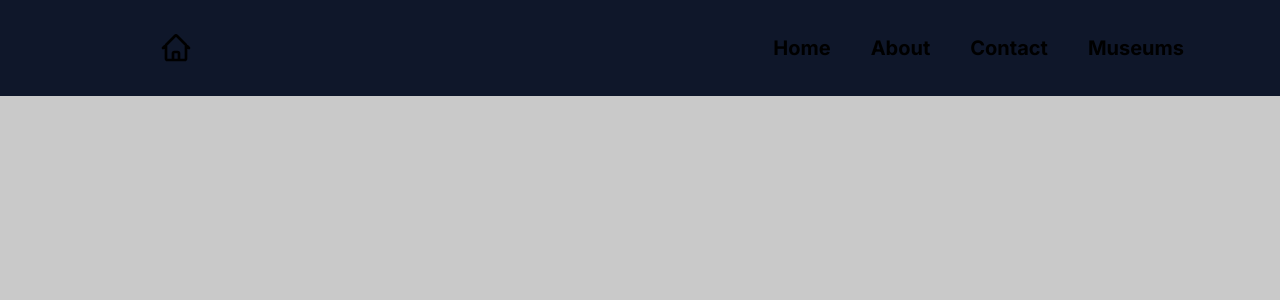
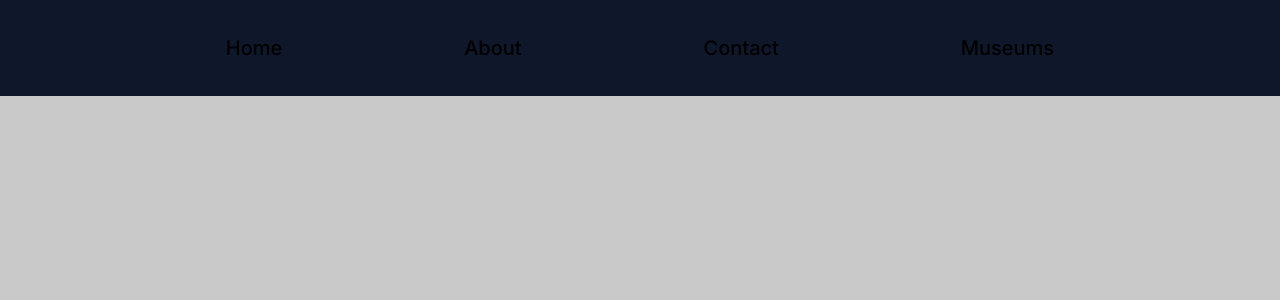
Before and after one commit to UrielJolodovsky/museon, a Next.js app in the folder prueba-proyecto/: page /dashboard in a window 1280 px wide. Shown: the top 300 px of the page. Built offline with nearby package versions, Linux system fonts and the light colour scheme.

Commit message:
SessionProvider fixed

```diff
--- /dev/null
+++ b/prueba-proyecto/src/app/dashboard/layout.tsx
@@ -0,0 +1,13 @@
+"use client";
+
+import { SessionProvider } from "next-auth/react";
+
+type Props = {
+  children?: React.ReactNode;
+};
+
+export default function NextAuthProvider({ children }: Props) {
+  console.log('NextAuthProvider se está ejecutando'); //Confirmo que nade la mierda esta}
+
+  return <SessionProvider>{children}</SessionProvider>;
+};
--- a/prueba-proyecto/src/app/dashboard/page.tsx
+++ b/prueba-proyecto/src/app/dashboard/page.tsx
@@ -1,46 +1,17 @@
-import Image from 'next/image'
-import Link from 'next/link'
+import NextAuthProvider from './layout'
+import Header from './components/Header'
 
 export default function Dashboard() {
-  const DataNav = [
-    {
-      id: 1,
-      title: 'Home',
-    },
-    {
-      id: 2,
-      title: 'About',
-    },
-    {
-      id: 3,
-      title: 'Contact',
-    },
-    {
-      id: 4,
-      title: 'Museums',
-    }
-  ]
 
   return (
     <>
-      <div className='w-full h-screen flex bg-dashBack'>
-        <nav className='w-full h-24 bg-navColor flex flex-row justify-center items-center gap-16'>
-          <div className='w-1/5 p-16'>
-            <svg xmlns="http://www.w3.org/2000/svg" fill="none" viewBox="0 0 24 24" stroke-width="2" stroke="currentColor" className="w-8 h-8">
-              <path stroke-linecap="round" stroke-linejoin="round" d="M2.25 12l8.954-8.955c.44-.439 1.152-.439 1.591 0L21.75 12M4.5 9.75v10.125c0 .621.504 1.125 1.125 1.125H9.75v-4.875c0-.621.504-1.125 1.125-1.125h2.25c.621 0 1.125.504 1.125 1.125V21h4.125c.621 0 1.125-.504 1.125-1.125V9.75M8.25 21h8.25" />
-            </svg>
-          </div>
-          <ul className='w-3/5 h-full flex flex-row gap-10 justify-end items-center'>
-            {DataNav.map(({ id, title }) =>
-              <li key={id} className=''>
-                <Link href={"#"}>
-                  <h1 className='text-xl font-bold'>{title}</h1>
-                </Link>
-              </li>
-            )}
-          </ul>
-        </nav>
-      </div>
+      <NextAuthProvider>
+        <div className='w-full h-screen flex bg-dashBack'>
+          <header className='w-full'>
+            <Header />
+          </header>
+        </div>
+      </NextAuthProvider>
     </>
   )
 }
```
